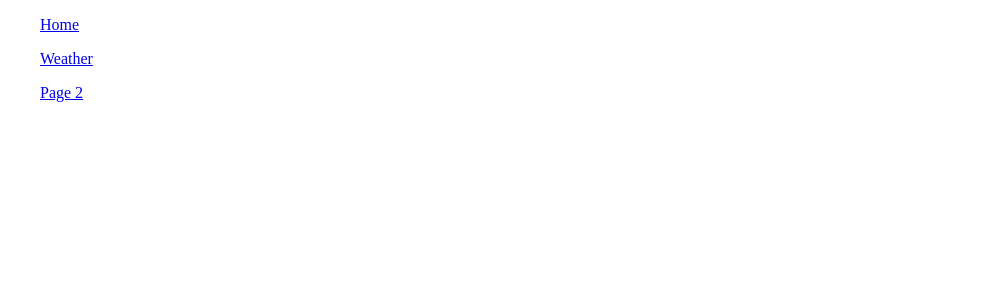
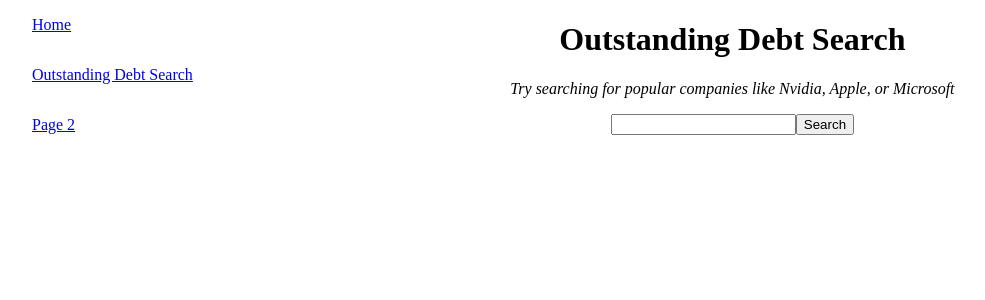
Before and after one commit to atsoc1993/SBA320H, a React (Vite) app: page /debt in a window 1280 px wide. Before the commit this address had no page. Shown: the top 300 px of the page, without its empty margins (8-993 px from the left). Built offline with nearby package versions, Linux system fonts and the light colour scheme.

Commit message:
Styled Outstanding Debt Search Page

```diff
--- a/package.json
+++ b/package.json
@@ -12,6 +12,7 @@
   "dependencies": {
     "axios": "^1.10.0",
     "cors": "^2.8.5",
+    "dotenv": "^17.1.0",
     "express": "^5.1.0",
     "react": "^19.1.0",
     "react-dom": "^19.1.0",
--- a/src/App.css
+++ b/src/App.css
@@ -0,0 +1,3 @@
+body, html {
+  margin: 0;
+}
--- a/src/App.jsx
+++ b/src/App.jsx
@@ -1,25 +1,27 @@
 import { Route, Routes, Link } from 'react-router-dom'
 import Home from './components/Home';
-import WeatherPage from './components/WeatherPage';
+import OutstandingDebtSearch from './components/OutstandingDebtSearch';
 import Page2 from './components/Page2';
-
+import './App.css'
 
 function App() {
 
   return (
-    <div>
+    <div style={{ display: 'flex', flexDirection: 'row' }}>
+      <div style={{display: 'flex', flexDirection: 'column', height: '100vh'}}>
         <ul>
           <Link to='/'>Home</Link>
         </ul>
         <ul>
-        <Link to='/weather-page'>Weather</Link>
+          <Link to='/debt'>Outstanding Debt Search</Link>
         </ul>
         <ul>
           <Link to='/page-2'>Page 2</Link>
         </ul>
+      </div>
       <Routes>
         <Route path='/' element={<Home />}> </Route>
-        <Route path='/weather-page' element={<WeatherPage />} />
+        <Route path='/debt' element={<OutstandingDebtSearch />} />
         <Route path='/page-2' element={<Page2 />} />
       </Routes>
     </div>
--- a/src/components/Home.jsx
+++ b/src/components/Home.jsx
@@ -1,27 +1,9 @@
-import { useEffect, useRef, useState } from "react";
-import { Link } from "react-router-dom";
-import axios from 'axios'
-import SearchResultsContainer from "./SearchResults";
 
 function Home() {
 
-    // const defaultCompanies = []
-    const searchBar = useRef();
-    const [searchResults, setSearchResults] = useState(null)
-
-
-    async function search() {
-        let response = await axios.get(`https://financialmodelingprep.com/api/v3/cik-search/${searchBar.current.value}?apikey=YNrEbeq5E60bBHbB2eDgmlCGieUQDYKe`)
-        let data = response.data
-        setSearchResults(data)
-    }
     return (
-        <div>
-            <Link to='/' />
+        <div style={{display: 'flex', flex: '1', justifyContent: 'center'}}>
             <h1>Home</h1>
-            <input ref={searchBar}type="text"></input>
-            <button onClick={search}>Search</button>
-            {searchResults ? <SearchResultsContainer data={searchResults}/>: null}
         </div>
     )
 }
--- /dev/null
+++ b/src/components/OutstandingDebtSearch.jsx
@@ -0,0 +1,28 @@
+import { useRef, useState } from "react";
+import SearchResultsContainer from "./SearchResults";
+import axios from 'axios'
+
+export default function OutstandingDebtSearch() {
+    const searchBar = useRef();
+    const [searchResults, setSearchResults] = useState(null)
+
+
+    async function search() {
+        let response = await axios.get(`http://localhost:3000/search/${searchBar.current.value}`)
+        let data = response.data
+        setSearchResults(data)
+    }
+    return (
+        <div style={{ display: 'flex', flex: '1', flexDirection: 'column', alignItems: 'center'}}>
+            <div>
+                <h1 style={{ textAlign: 'center'}}>Outstanding Debt Search</h1>
+                <p style={{ textAlign: 'center'}}><i>Try searching for popular companies like Nvidia, Apple, or Microsoft</i></p>
+            </div>
+            <div >
+                <input ref={searchBar} type="text"></input>
+                <button onClick={search}>Search</button>
+            </div>
+            {searchResults ? <SearchResultsContainer data={searchResults} /> : null}
+        </div>
+    )
+}
--- a/src/components/SearchResults.jsx
+++ b/src/components/SearchResults.jsx
@@ -30,24 +30,24 @@ export default function SearchResultsContainer({ data }) {
     let companies = data.map((company) => (
         <div key={company.cik}>
             <>
-                <div style={{ display: "flex", flexDirection: 'row', alignItems: 'center' }}>
+                <div style={{ display: "flex", flexDirection: 'row', alignItems: 'center', borderBlockEnd: '1px solid gray'}}>
                     <h1 style={{ width: 'fit-content' }}>{company.name} CIK#: {company.cik}</h1>
                     <button style={{ width: 'fit-content', height: 'fit-content', marginLeft: '25px' }} onClick={() => getCompanyDebtHistory({ cik: company.cik })}>Get Documents</button>
                 </div>
                 {debtHistory[company.cik] ?
                     <>
-                        <button onClick={() => setDebtHistory((previousData) => {
+                        <button style={{ marginTop: '10px'}} onClick={() => setDebtHistory((previousData) => {
                             let newCompanyData = previousData[company.cik]
                             newCompanyData.show = !newCompanyData.show;
                             return ({ ...previousData, [company.cik]: newCompanyData })
                         })}>
                             {debtHistory[company.cik].show ? 'Minimize' : 'Expand'} </button>
                         {debtHistory[company.cik].show && debtHistory[company.cik].history !== 'No Data Available' ? (
-                            <div style={{display: 'flex', flexDirection: 'column', marginTop: '5px'}}>
+                            <div style={{ display: 'flex', flexDirection: 'column', marginTop: '5px' }}>
                                 <strong>Outstanding Debt | Date Reported </strong>
                                 {debtHistory[company.cik].history.map((debtItem, i) => {
                                     return (
-                                    <div style={{ display: 'flex', flexDirection: 'row' }} key={debtItem[0] + i}>
+                                        <div style={{ display: 'flex', flexDirection: 'row', borderBlockEnd: '0.5px solid gray', width: 'fit-content'}} key={debtItem[0] + i}>
                                             <p>${debtItem[1].toLocaleString()}</p>
                                             <p style={{ marginLeft: '30px' }}>{debtItem[0]}</p>
                                         </div>
@@ -64,5 +64,9 @@ export default function SearchResultsContainer({ data }) {
             </>
         </div >
     ))
-    return companies
+    return (
+        <div style={{ display: 'flex', flexDirection: 'column', border: '1px solid black', borderRadius: '10px', padding: '30px', margin: '20px'}}>
+            {companies}
+        </div>
+    )
 }
--- a/src/components/WeatherPage.jsx
+++ /dev/null
@@ -1,7 +0,0 @@
-export default function WeatherPage() {
-    return (
-        <div>
-            <h1>My Weather Page</h1>
-        </div>
-    )
-}
```
Also changed, not shown: server.js (+11 -0 lines), 2 other files (tests, documents, lock files or other folders). Lines whose indentation alone changed are shown as unchanged.
